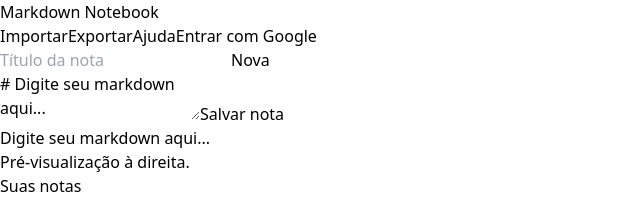
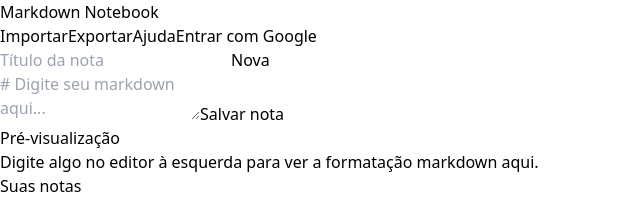
Before and after one commit to warthurzin/Markdown-Notebook, a React (Vite) app: page / in a window 1280 px wide. Shown: the top 200 px of the page, without its empty margins (0-640 px from the left). Built offline with nearby package versions, Linux system fonts and the light colour scheme; no server answers; the HTML template or start-up script is replaced by a standard one.

Commit message:
Melhorando a Usabilidade

```diff
--- a/src/components/MarkdownEditor.tsx
+++ b/src/components/MarkdownEditor.tsx
@@ -46,7 +46,7 @@ interface NoteWithFolder extends Note {
 export default function MarkdownEditor() {
   const [user, setUser] = useState<User | null>(null);
   const [title, setTitle] = useState<string>("");
-  const [content, setContent] = useState<string>("# Digite seu markdown aqui...\n\n> Pré-visualização à direita.");
+  const [content, setContent] = useState<string>("");
   const [notes, setNotes] = useState<NoteWithFolder[]>([]);
   const [selectedId, setSelectedId] = useState<string | null>(null);
   const [loadingNotes, setLoadingNotes] = useState<boolean>(false);
@@ -181,7 +181,7 @@ export default function MarkdownEditor() {
   const clearEditor = () => {
     setSelectedId(null);
     setTitle("");
-    setContent("# Digite seu markdown aqui...\n\n> Pré-visualização à direita.");
+    setContent("");
   };
 
   // Nova função para criar nova nota
```
